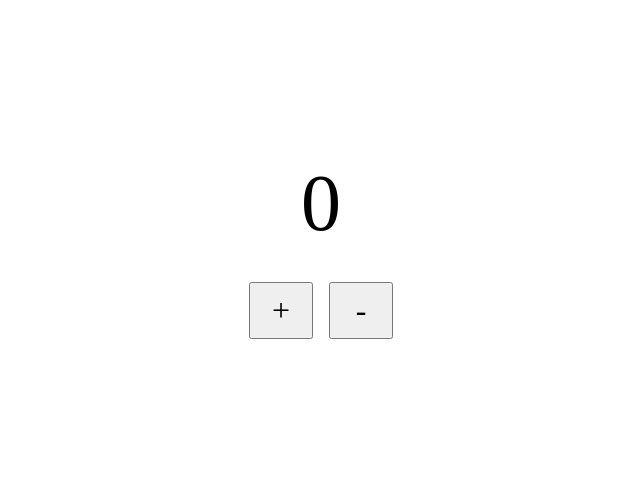
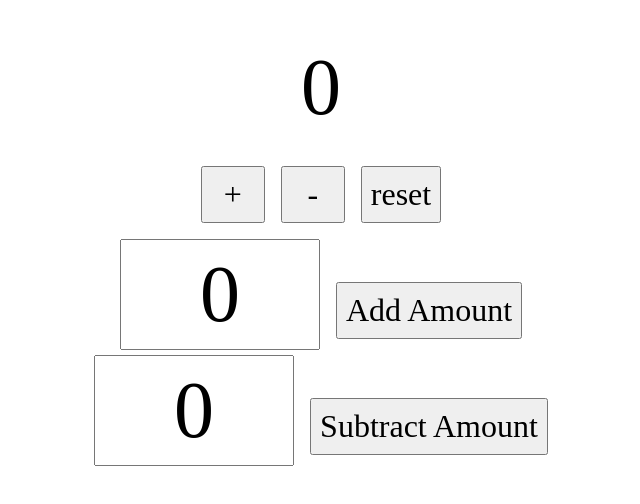
Before and after one commit to johnthomasgithub/learn-redux, a React (Vite) app: page / in a window 1280 px wide. Shown: the part 144-648 px from the top of the page, without its empty margins (319-959 px from the left). Built offline with nearby package versions, Linux system fonts and the light colour scheme.

Commit message:
added multiple reducers

```diff
--- a/src/features/counter/Counter.tsx
+++ b/src/features/counter/Counter.tsx
@@ -1,20 +1,54 @@
 import { useSelector, useDispatch } from "react-redux";
-import { increment, decrement } from "./counterSlice";
-type counterType = {
-  counter: {
-    count: number;
+import {
+  increment,
+  decrement,
+  incrementByAmount,
+  reset,
+  decrementByAmount,
+} from "./counterSlice";
+import { useState } from "react";
+
+const Counter = () => {
+  const [inc, setInc] = useState(0);
+  const [dec, setDec] = useState(0);
+  const count = useSelector((state) => state.counter.count);
+  const dispatch = useDispatch();
+
+  const addValue = Number(inc) || 0;
+  const subValue = Number(dec) || 0;
+
+  const resetAll = () => {
+    setDec(0);
+    setInc(0);
   };
-};
-const Counter = () => {
-  const count = useSelector((state: counterType) => state.counter.count);
-  const dispatch = useDispatch();
   return (
     <section>
       <p>{count}</p>
       <div>
         <button onClick={() => dispatch(increment())}>+</button>
         <button onClick={() => dispatch(decrement())}>-</button>
+        <button onClick={() => dispatch(reset())}>reset</button>
       </div>
+      <div>
+        <input
+          type="text"
+          value={inc}
+          onChange={(ev) => setInc(ev.target.value)}
+        ></input>
+        <button onClick={() => dispatch(incrementByAmount(addValue))}>
+          Add Amount
+        </button>
+      </div>{" "}
+      <div>
+        <input
+          type="text"
+          value={dec}
+          onChange={(ev) => setDec(ev.target.value)}
+        ></input>
+        <button onClick={() => dispatch(decrementByAmount(subValue))}>
+          Subtract Amount
+        </button>
+      </div>{" "}
     </section>
   );
 };
--- a/src/features/counter/counterSlice.ts
+++ b/src/features/counter/counterSlice.ts
@@ -1,10 +1,6 @@
 import { createSlice } from "@reduxjs/toolkit";
 
-type counter = {
-  count: number;
-};
-
-const initialState: counter = {
+const initialState = {
   count: 0,
 };
 
@@ -18,9 +14,24 @@
     decrement: (state) => {
       state.count -= 1;
     },
+    reset: (state) => {
+      state.count = 0;
+    },
+    incrementByAmount: (state, action) => {
+      state.count += action.payload;
+    },
+    decrementByAmount: (state, action) => {
+      state.count -= action.payload;
+    },
   },
 });
 
-export const { increment, decrement } = counterSlice.actions;
+export const {
+  increment,
+  decrement,
+  reset,
+  incrementByAmount,
+  decrementByAmount,
+} = counterSlice.actions;
 
 export default counterSlice.reducer;
```
